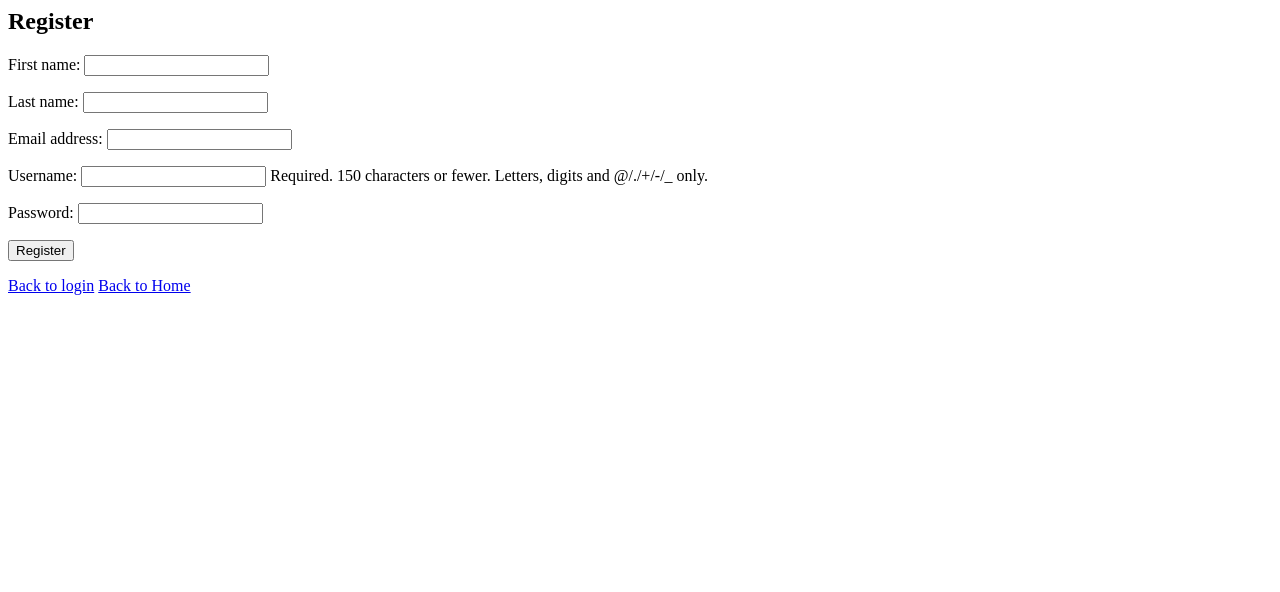
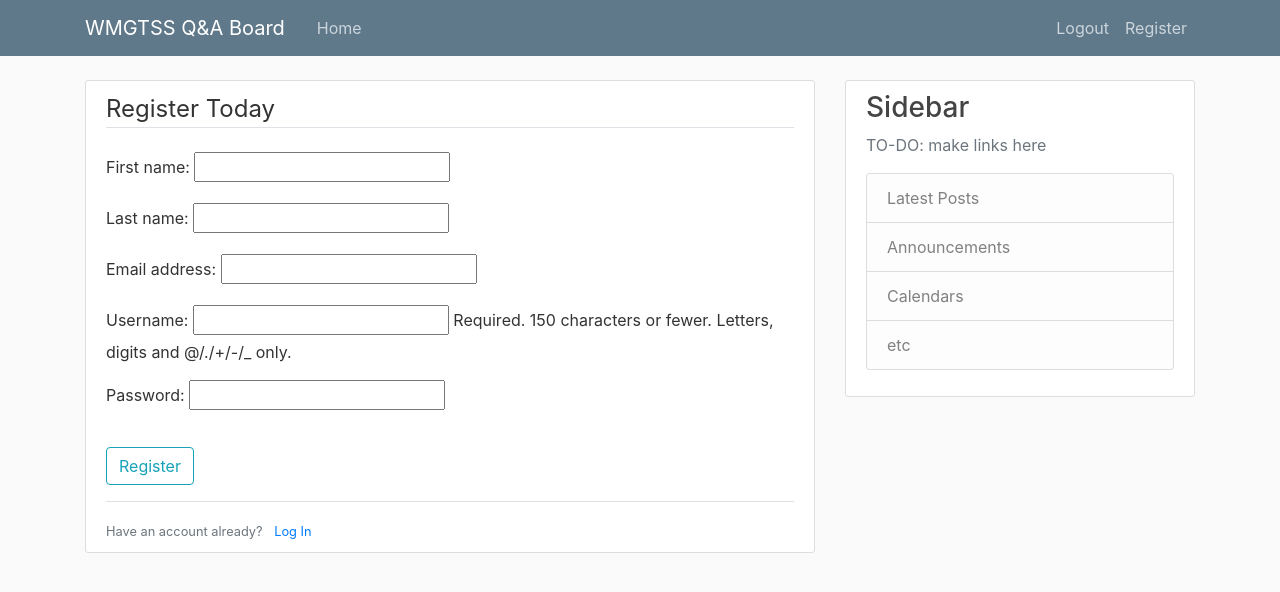
Before and after one commit to Jonnygibb/QnA-board-wmgtss, a Django app: page /signup/ in a window 1280 px wide. Shown: the top 592 px of the page. Run offline with Django 4.2, Linux system fonts and the light colour scheme; some libraries are stand-ins or nearby versions.

Commit message:
Improved html and styling for user registration page

```diff
--- a/app/board/forms.py
+++ b/app/board/forms.py
@@ -6,7 +6,7 @@ class SignUpForm(forms.ModelForm):
     Form representing sign in webpage
     """
     # Field for password input - typed characters will be hidden
-    password = forms.CharField(widget=forms.PasswordInput)
+    password = forms.CharField(widget=forms.PasswordInput())
 
     class Meta:
         # User model from models.py
--- a/app/board/templates/registration/login.html
+++ b/app/board/templates/registration/login.html
@@ -1,7 +1,4 @@
-<!-- registration/login.html -->
-
-{% block title %}Login{% endblock %}
-
+{% extends "users/base.html" %}
 {% block content %}
   <h2>Login</h2>
 
--- a/app/board/templates/registration/register.html
+++ b/app/board/templates/registration/register.html
@@ -1,16 +1,20 @@
-<!--/templates/register.html-->
-
+{% extends "users/base.html" %}
 {% block content %}
-<h2>Register</h2>
-
-<form action="" method="post">
-    {% csrf_token %}
-    <table>
-        {{ form.as_p }}
-    </table>
-    <input type="submit" name="register" value="Register">
-</form>
-
-<a href="{% url 'login' %}">Back to login</a>
-<a href="{% url 'home' %}">Back to Home</a>
+    <div class="content-section">
+        <form action="" method="post">
+            {% csrf_token %}
+            <fieldset class="form-group">
+                <legend class="border-bottom mb-4">Register Today</legend>
+                {{ form.as_p }}
+            </fieldset>
+            <div class="form-group">
+                <button class="btn btn-outline-info" type="submit">Register</button>
+            </div>
+        </form>
+        <div class="border-top pt-3">
+            <small class="text-muted">
+                Have an account already? <a class="ml-2" href="{% url 'login' %}">Log In</a>
+            </small>
+        </div>
+    </div>
 {% endblock %}
--- a/app/board/templates/users/base.html
+++ b/app/board/templates/users/base.html
@@ -28,12 +28,12 @@
             <div class="collapse navbar-collapse" id="navbarToggle">
               <div class="navbar-nav mr-auto">
                 <a class="nav-item nav-link" href="{% url 'home' %}">Home</a>
-                <a class="nav-item nav-link" href="/about">About</a>
+                <!-- <a class="nav-item nav-link" href="/about">About</a> -->
               </div>
               <!-- Navbar Right Side -->
               <div class="navbar-nav">
                 <a class="nav-item nav-link" href="{% url 'logout' %}">Logout</a>
-                <a class="nav-item nav-link" href="#">Register</a>
+                <a class="nav-item nav-link" href="{% url 'signup' %}">Register</a>
               </div>
             </div>
           </div>
```
